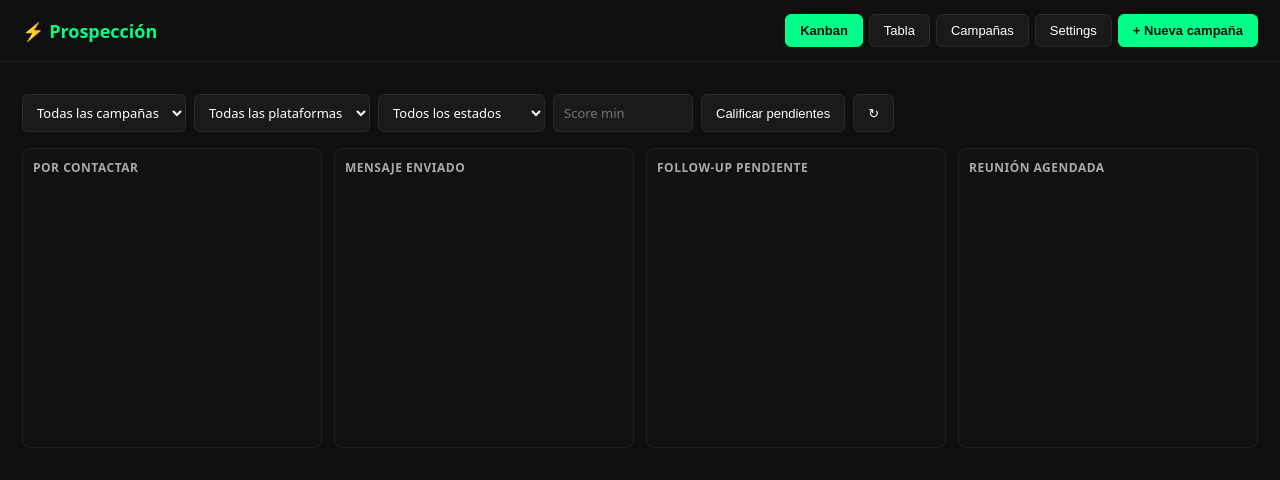
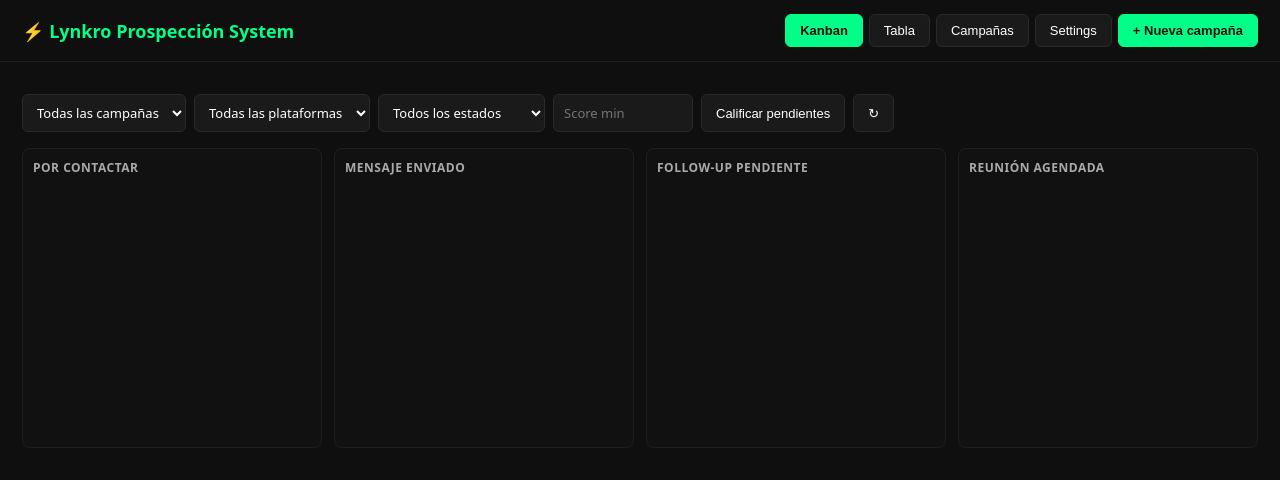
Before and after one commit to viptechconsulting/sistema-prospeccion, a website: page public/index.html in a window 1280 px wide. Drawn offline with Linux system fonts and the light colour scheme; no server answers.

Commit message:
branding: Lynkro Prospección System

```diff
--- a/public/index.html
+++ b/public/index.html
@@ -3,12 +3,12 @@
 <head>
 <meta charset="utf-8"/>
 <meta name="viewport" content="width=device-width,initial-scale=1"/>
-<title>Prospección CRM</title>
+<title>Lynkro Prospección System</title>
 <link rel="stylesheet" href="/app.css"/>
 </head>
 <body>
 <header>
-  <h1>⚡ Prospección</h1>
+  <h1>⚡ Lynkro Prospección System</h1>
   <nav>
     <button data-view="kanban" class="active">Kanban</button>
     <button data-view="table">Tabla</button>
```
